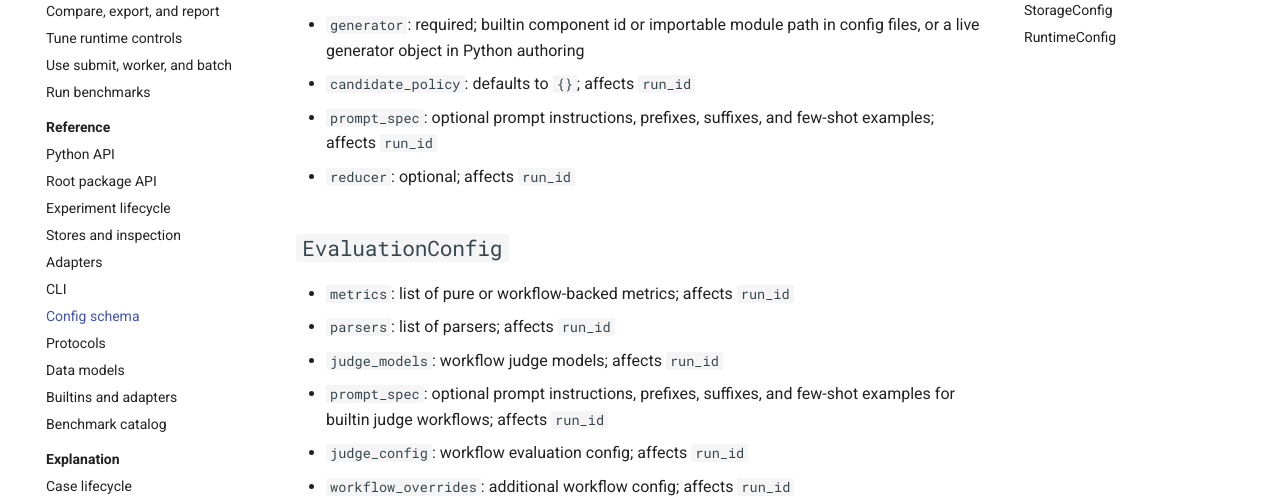
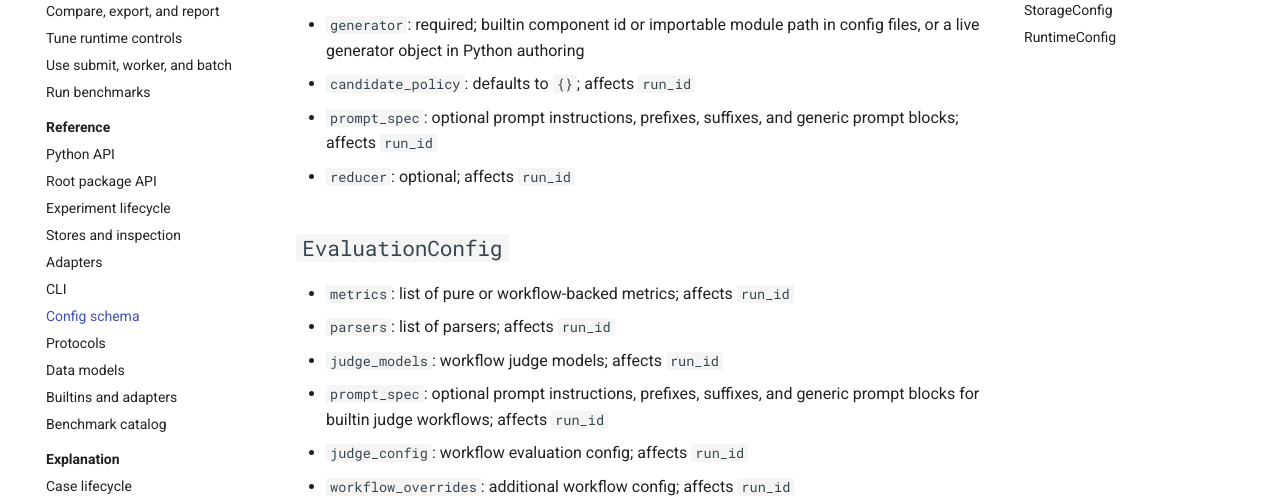
Before and after one commit to Pittawat2542/themis, an MkDocs documentation site: the page built from docs/reference/config-schema.md, in a window 1280 px wide and 900 px high, scrolled down 409 px. Shown: the part 152-650 px from the top of the window. Built offline with MkDocs 1.6.1 and Material for MkDocs 9.7.7, drawn with Linux system fonts in a browser that asks for light colours; comment, search, counter and statistics services are not loaded.

Commit message:
refactor(core): make prompt spec blocks generic

```diff
--- a/docs/reference/config-schema.md
+++ b/docs/reference/config-schema.md
@@ -22,7 +22,7 @@ Component target syntax:
 
 - `generator`: required; builtin component id or importable module path in config files, or a live generator object in Python authoring
 - `candidate_policy`: defaults to `{}`; affects `run_id`
-- `prompt_spec`: optional prompt instructions, prefixes, suffixes, and few-shot examples; affects `run_id`
+- `prompt_spec`: optional prompt instructions, prefixes, suffixes, and generic prompt blocks; affects `run_id`
 - `reducer`: optional; affects `run_id`
 
 ## `EvaluationConfig`
@@ -30,7 +30,7 @@ Component target syntax:
 - `metrics`: list of pure or workflow-backed metrics; affects `run_id`
 - `parsers`: list of parsers; affects `run_id`
 - `judge_models`: workflow judge models; affects `run_id`
-- `prompt_spec`: optional prompt instructions, prefixes, suffixes, and few-shot examples for builtin judge workflows; affects `run_id`
+- `prompt_spec`: optional prompt instructions, prefixes, suffixes, and generic prompt blocks for builtin judge workflows; affects `run_id`
 - `judge_config`: workflow evaluation config; affects `run_id`
 - `workflow_overrides`: additional workflow config; affects `run_id`
 
```
Also changed, not shown: docs/how-to/configure-generators.md (+1 -1 lines), docs/how-to/use-workflow-backed-metrics.md (+1 -1 lines), 5 other files.
